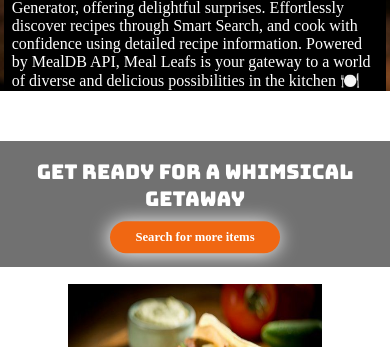
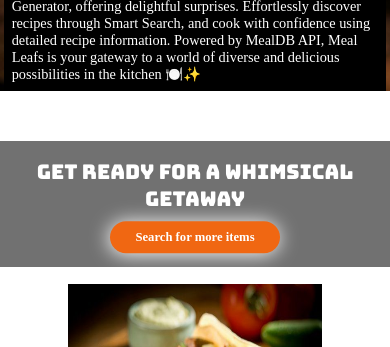
Before and after one commit to ananyatewari/Meal-Leafs, a plain HTML site: page index.html in a window 390 px wide. Shown: the part 753-1100 px from the top of the page. Drawn offline with Linux system fonts and the light colour scheme; no server answers; a web font is replaced by a local one.

Commit message:
project completed

```diff
--- a/style.css
+++ b/style.css
@@ -788,7 +788,7 @@ div#circle {
         margin: 2.3vh 0vh 1.5vh 0vh ;
     }
     #description {
-        font-size: 1.9vh;
+        font-size: 1.7vh;
         height: 15vh;
     }
 
```
